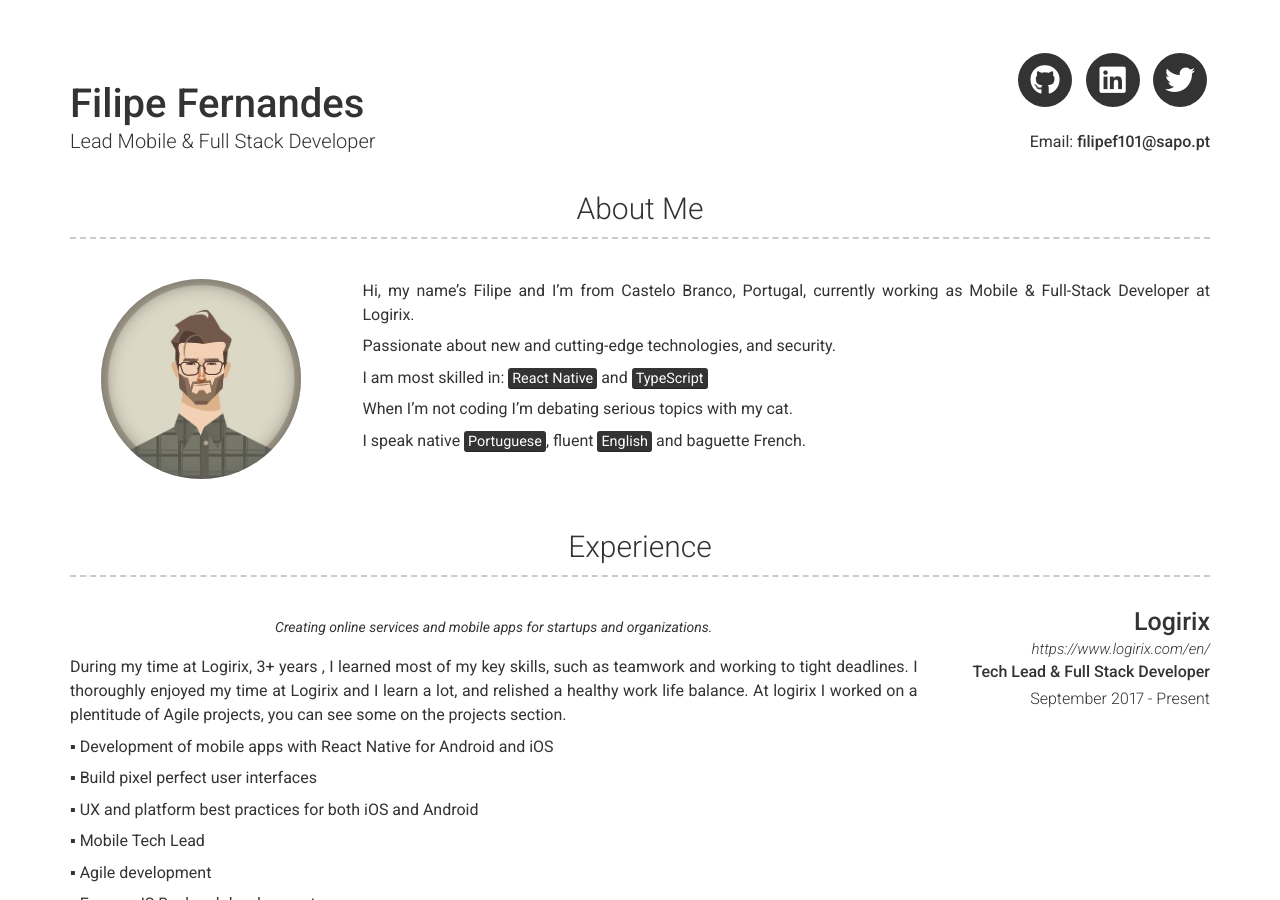
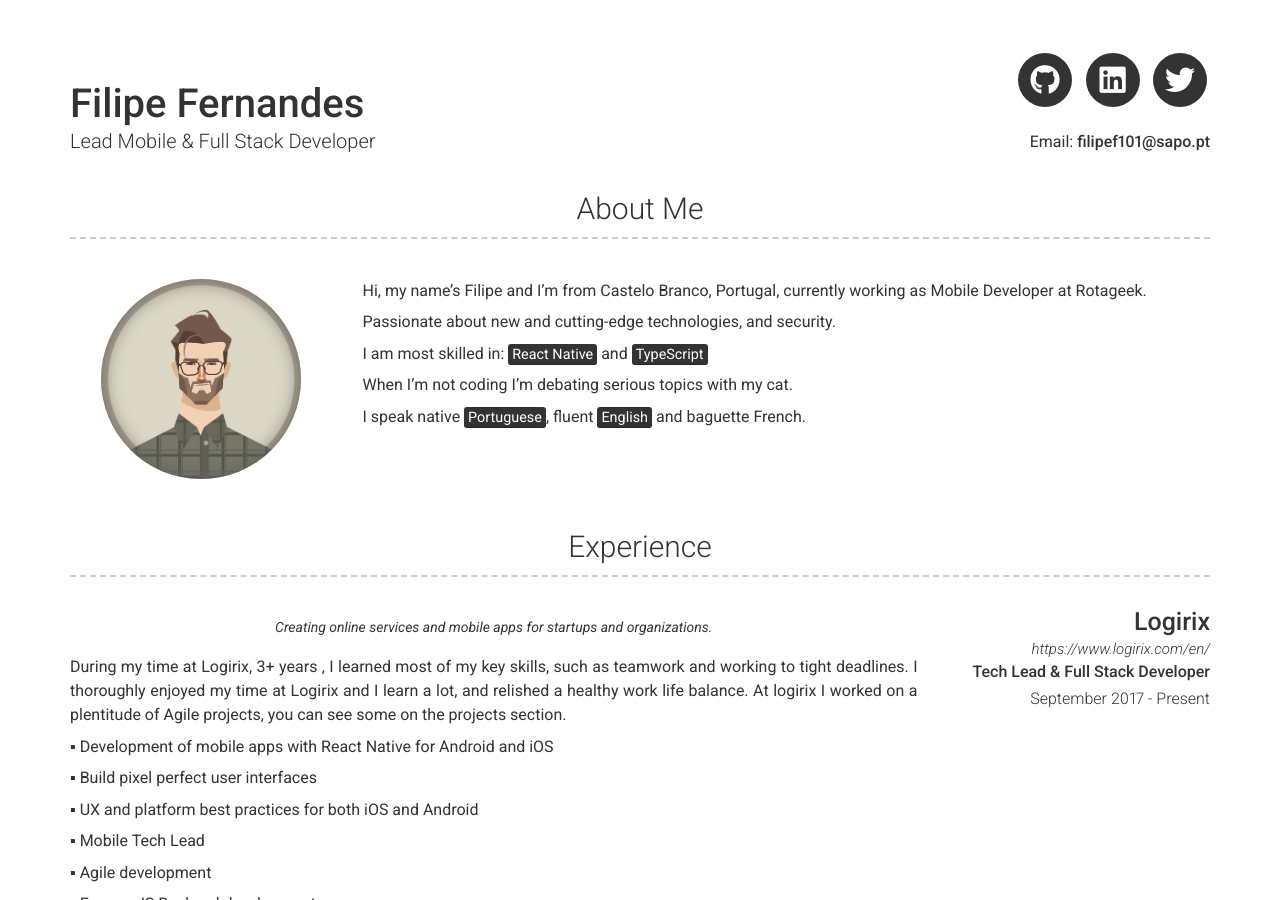
Before and after one commit to filipef101/filipef101.github.io, a Jekyll site: the page built from index.md, in a window 1280 px wide and 900 px high. Built offline with Jekyll 4.4.1, drawn with Linux system fonts in a browser that asks for light colours; nearby versions of some CDN libraries; a script that is not in the unit is left out.

Commit message:
Update _config.yml

```diff
--- a/_config.yml
+++ b/_config.yml
@@ -25,7 +25,7 @@ gtm: true
 # about_title: About Me
 about_profile_image: images/profile.jpg
 about_content: | # this will include new lines to allow paragraphs
-  Hi, my name's Filipe and I'm from Castelo Branco, Portugal, currently working as Mobile & Full-Stack Developer at Logirix.
+  Hi, my name's Filipe and I'm from Castelo Branco, Portugal, currently working as Mobile Developer at Rotageek.
 
   Passionate about new and cutting-edge technologies, and security.
 
```
